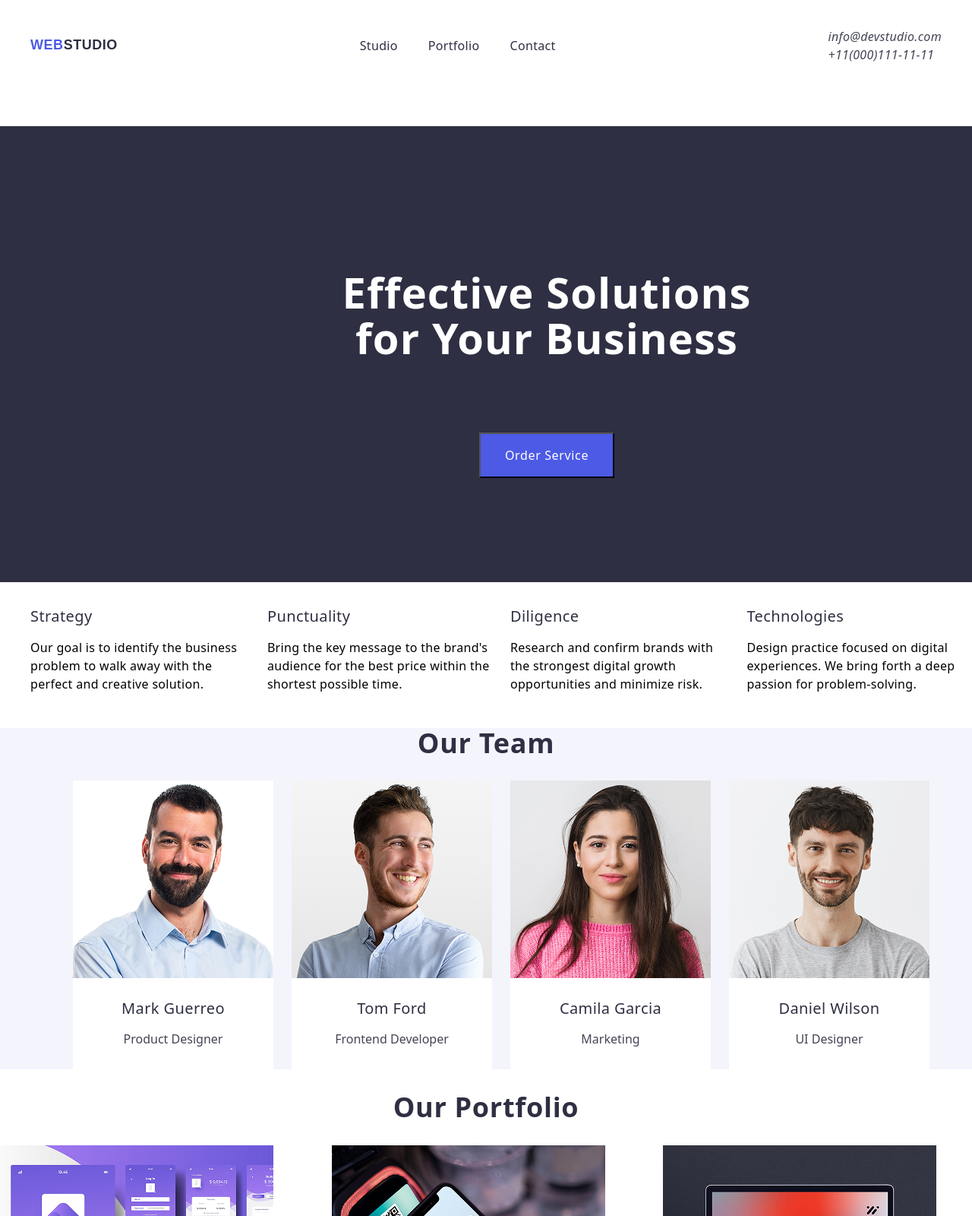
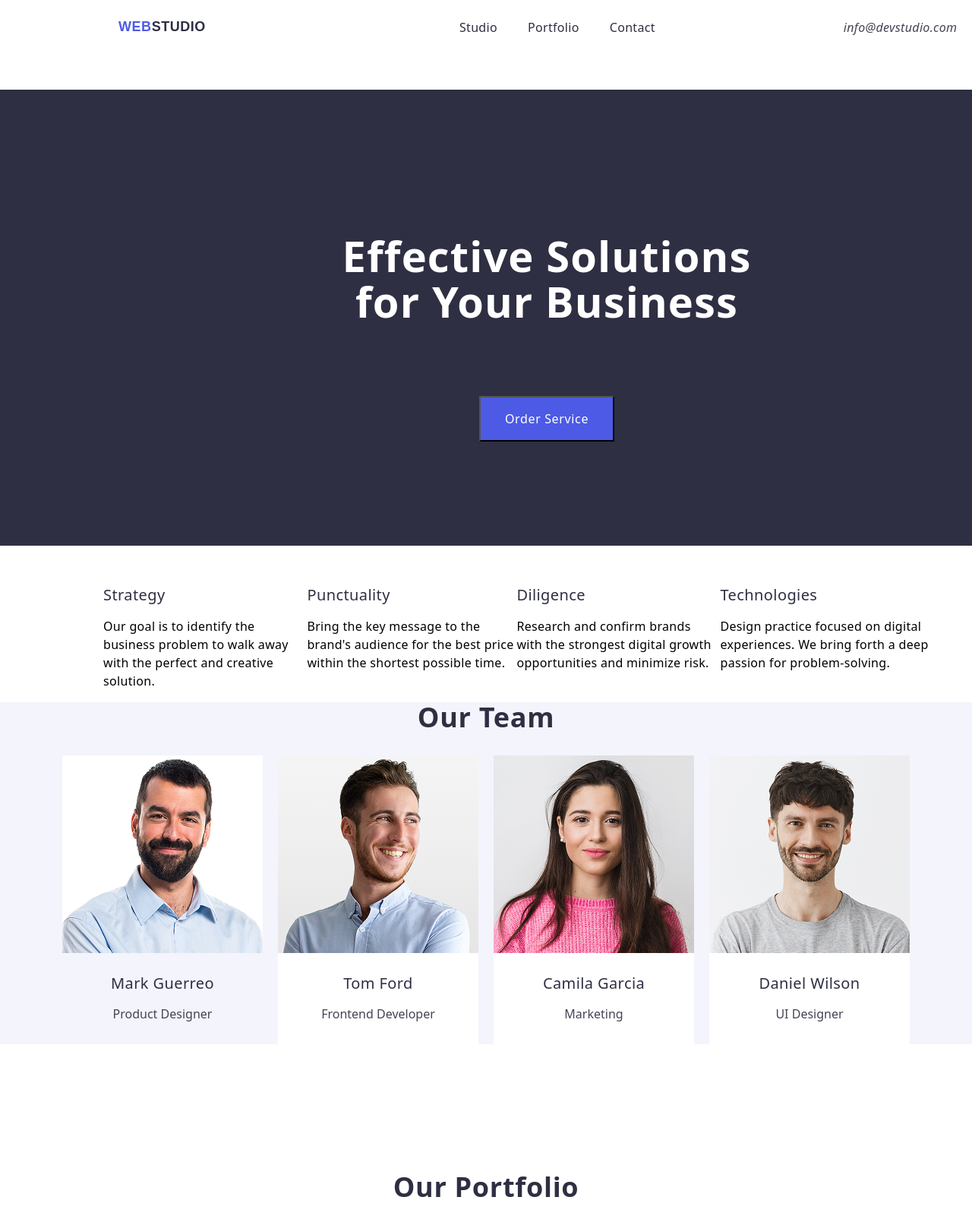
Before and after one commit to bilgekuzey/goit-markup-hw-03, a plain HTML site: page index.html in a window 1280 px wide. Shown: the top 1600 px of the page at 76% size. Drawn offline with nearby package versions, Linux system fonts and the light colour scheme.

Commit message:
düzenleme1

```diff
--- a/css/styles.css
+++ b/css/styles.css
@@ -156,8 +156,6 @@ ul,
   background-color: #2e2f42;
   width: 1440px;
   height: 312px;
-  padding-left: 156px;
-  padding-top: 96px;
 }
 .footer-logo span {
   color: #4d5ae5;
@@ -173,58 +171,80 @@ ul,
   color: #f4f4fd;
 }
 
-/*ödev 3 buradan başlıyor */
-
+/*3.ödev*/
 .containerheader {
   display: flex;
   align-items: center;
   justify-content: space-between;
-  padding: 20px 40px;
+  width: 1440px;
+  height: 72px;
 }
 
-.contact {
+.headerlogo {
   display: flex;
-  gap: 20px;
-}
-
-.contact {
-  text-decoration: none;
-  color: black;
+  align-items: center;
+  margin-left: 156px;
+  top: 24px;
+  height: 24px;
+  width: 125px;
 }
 
 .nav-list {
   display: flex;
-  list-style: none;
   gap: 40px;
-  margin: 0;
-  padding: 0;
+  left: 191px;
+  margin-left: 76px;
 }
 
-.section2 .container > ul {
+.contact > ul {
+  display: flex;
+  gap: 40px;
+  left: 332px;
+}
+
+.container {
+  max-width: 1158px;
+  padding-left: 15px;
+  padding-right: 15px;
+  margin: 0 auto;
+}
+
+.section2container {
+  flex: 1 1 calc(25% - 24px);
+  text-align: left;
+  padding: 20px;
+}
+
+.section2container > ul {
+  width: 1128px;
+  height: 104px;
+  display: flex;
+  list-style: none;
+  gap: 1px;
+}
+
+.team-container {
   display: flex;
   justify-content: center;
-  gap: 24px;
+  gap: 20px;
   list-style: none;
+  padding: 0;
+  margin: 0;
 }
 
-.section3 .container > ul {
-  list-style: none;
-  display: flex;
-  justify-content: center;
-  gap: 24px;
+.section_portfolio {
+  max-width: 1200px;
+  margin: 0 auto;
+  text-align: center;
+  padding: 120px 0;
+}
+.section_portfolio .container {
+  padding: 0 15px;
 }
 
-.section_portfolio .container > ul {
-  display: grid;
-  grid-template-columns: repeat(3, 1fr);
-  gap: 30px;
-  list-style: none;
-  padding: 0;
+.portfolio_header_container > ul {
+  display: flex;
+  flex-wrap: wrap;
+  flex: 1 1 calc(33.33% - 24px);
+  align-content: flex-start;
 }
-
-.section_footer .container {
-  display: flex;
-  flex-direction: column;
-  align-items: flex-start;
-  max-width: 264px;
-}
--- a/index.html
+++ b/index.html
@@ -45,6 +45,7 @@
 
       <section class="section2">
         <div class= "container">
+          <div class="section2container">
         <ul>
           <li>
             <h2 class="h2">Strategy</h2>
@@ -80,8 +81,8 @@
       <section class="section3">
         <div class= "container">
         <h1 class="section3_header">Our Team</h1>
-        <ul>
-          <li class="section3_item">
+        <ul class="team-container">
+          <li>
             <img
               src="images/mark.png"
               alt="Mark Guerreo"
@@ -130,7 +131,7 @@
       <section class="section_portfolio">
         <di class="container">
         <h2 class="portfolio_header">Our Portfolio</h2>
-
+        <div class="portfolio_header_container">
         <ul>
           <li>
             <img
```
